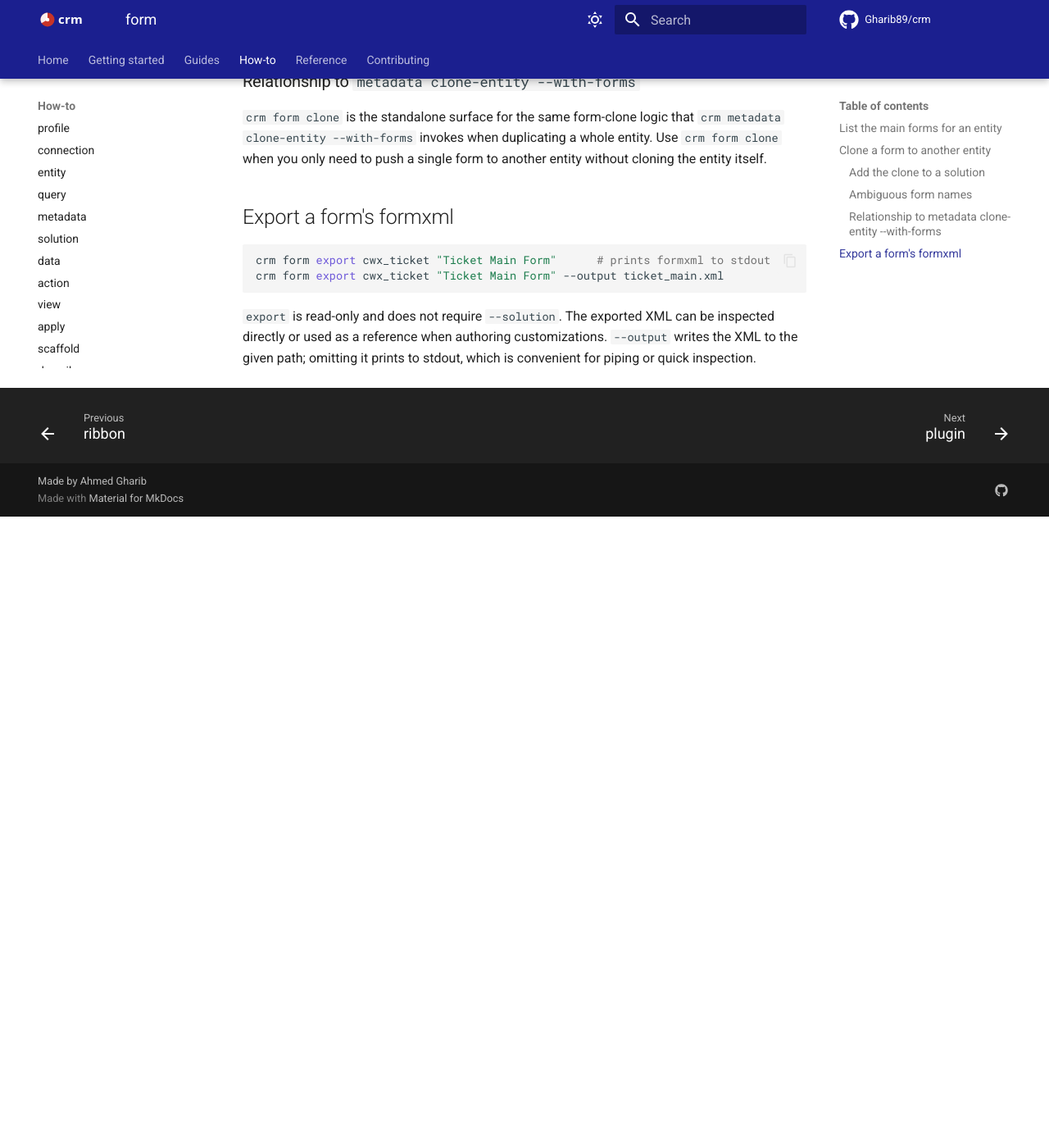
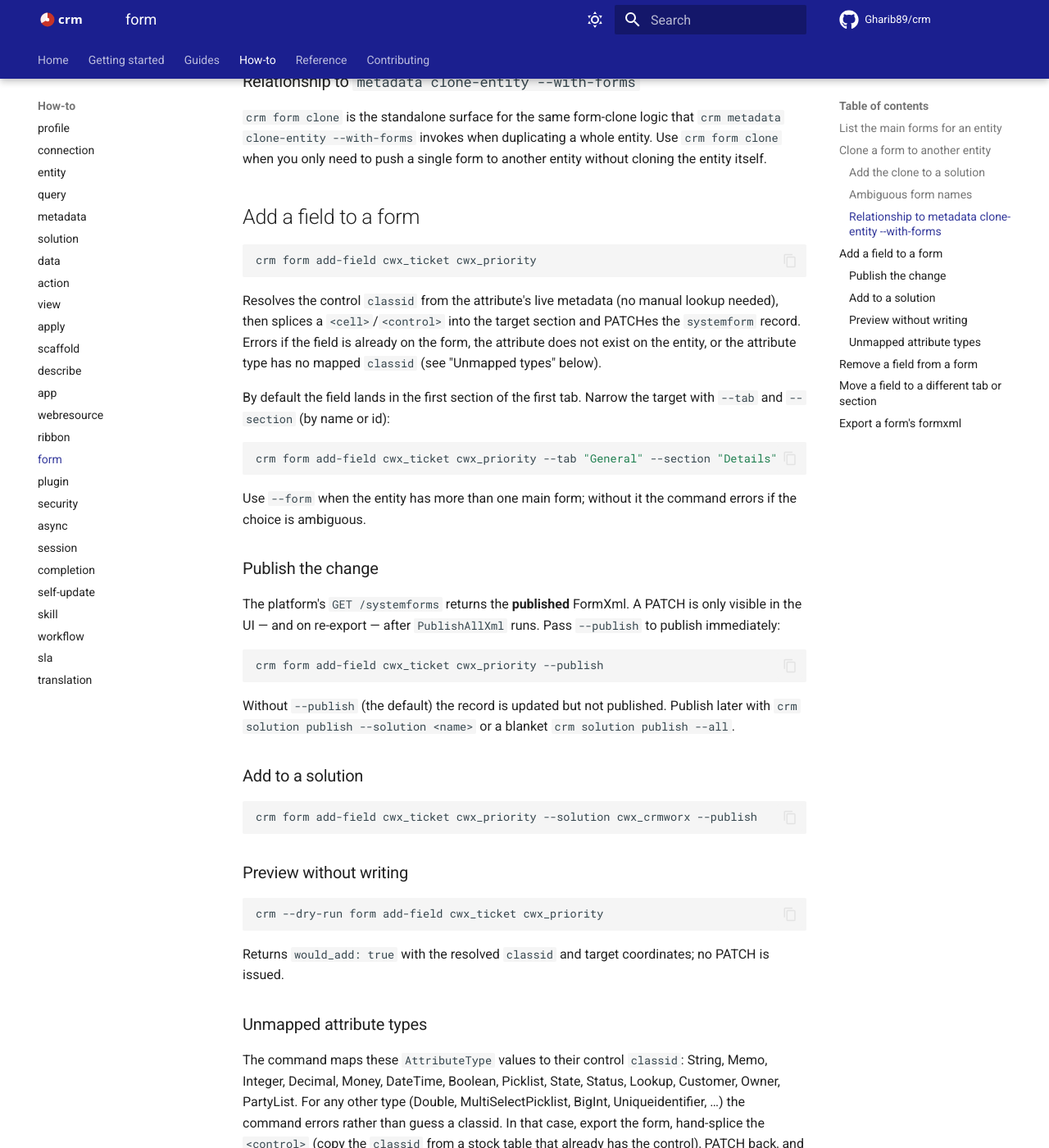
Before and after one commit to Gharib89/crm, an MkDocs documentation site: the page built from docs/how-to/form.md, in a window 1280 px wide and 1400 px high, scrolled down 1323 px. Shown: the whole window at 82% size. Built offline with MkDocs 1.6.1 and Material for MkDocs 9.7.7, drawn with Linux system fonts in a browser that asks for light colours; comment, search, counter and statistics services are not loaded; before the commit the page ends 1953 px from its top, so only the background shows below that; some of the changed text lies outside the part shown.

Commit message:
docs(form): document field verbs + reconcile skill spine; prefer default form
Sync README, docs/how-to/form.md, and the crm skill's form-field-surgery
spine to the new add-field/remove-field/set-field verbs (manual splice kept
only as the unmapped-type fallback). Document the publish gotcha: a plain
GET returns the published FormXml, so a field edit is visible on re-export
only after PublishAllXml.

Also make form selection prefer the sole isdefault (primary) form when an
entity has several main forms, rather than always requiring --form.

Refs #326

````diff
--- a/docs/how-to/form.md
+++ b/docs/how-to/form.md
@@ -66,6 +66,99 @@ one form in the UI before cloning.
 entity. Use `crm form clone` when you only need to push a single form to another
 entity without cloning the entity itself.
 
+## Add a field to a form
+
+```bash
+crm form add-field cwx_ticket cwx_priority
+```
+
+Resolves the control `classid` from the attribute's live metadata (no manual
+lookup needed), then splices a `<cell>`/`<control>` into the target section and
+PATCHes the `systemform` record. Errors if the field is already on the form, the
+attribute does not exist on the entity, or the attribute type has no mapped
+`classid` (see "Unmapped types" below).
+
+By default the field lands in the first section of the first tab. Narrow the
+target with `--tab` and `--section` (by name or id):
+
+```bash
+crm form add-field cwx_ticket cwx_priority --tab "General" --section "Details"
+```
+
+Use `--form` when the entity has more than one main form; without it the command
+errors if the choice is ambiguous.
+
+### Publish the change
+
+The platform's `GET /systemforms` returns the **published** FormXml. A PATCH is
+only visible in the UI — and on re-export — after `PublishAllXml` runs. Pass
+`--publish` to publish immediately:
+
+```bash
+crm form add-field cwx_ticket cwx_priority --publish
+```
+
+Without `--publish` (the default) the record is updated but not published.
+Publish later with `crm solution publish --solution <name>` or a blanket
+`crm solution publish --all`.
+
+### Add to a solution
+
+```bash
+crm form add-field cwx_ticket cwx_priority --solution cwx_crmworx --publish
+```
+
+### Preview without writing
+
+```bash
+crm --dry-run form add-field cwx_ticket cwx_priority
+```
+
+Returns `would_add: true` with the resolved `classid` and target coordinates;
+no PATCH is issued.
+
+### Unmapped attribute types
+
+The command maps these `AttributeType` values to their control `classid`:
+String, Memo, Integer, Decimal, Money, DateTime, Boolean, Picklist, State,
+Status, Lookup, Customer, Owner, PartyList. For any other type (Double,
+MultiSelectPicklist, BigInt, Uniqueidentifier, …) the command errors rather
+than guess a classid. In that case, export the form, hand-splice the
+`<control>` (copy the `classid` from a stock table that already has the
+control), PATCH back, and publish — same pipeline as before this feature
+existed (see `crm form export`).
+
+## Remove a field from a form
+
+```bash
+crm form remove-field cwx_ticket cwx_priority
+```
+
+Removes the field's `<cell>` from the form layout (and tidies an emptied
+`<row>`), then PATCHes the `systemform` record. Errors if the field is not on
+the form.
+
+```bash
+crm form remove-field cwx_ticket cwx_priority --publish
+crm --dry-run form remove-field cwx_ticket cwx_priority   # would_remove: true
+```
+
+## Move a field to a different tab or section
+
+```bash
+crm form set-field cwx_ticket cwx_priority --tab "Details" --section "Status"
+```
+
+Relocates an existing field's `<cell>` to the target tab/section. The cell
+(including its id and control binding) is preserved — only its position changes.
+Errors if the field is not already on the form (use `add-field` first).
+
+```bash
+crm form set-field cwx_ticket cwx_priority \
+    --tab "Details" --section "Status" --publish --solution cwx_crmworx
+crm --dry-run form set-field cwx_ticket cwx_priority --tab "Details"  # would_move: true
+```
+
 ## Export a form's formxml
 
 ```bash
````
Also changed, not shown: README.md (+1 -1 lines), crm/skills/reference/customizations.md (+39 -20 lines), 2 other files.
